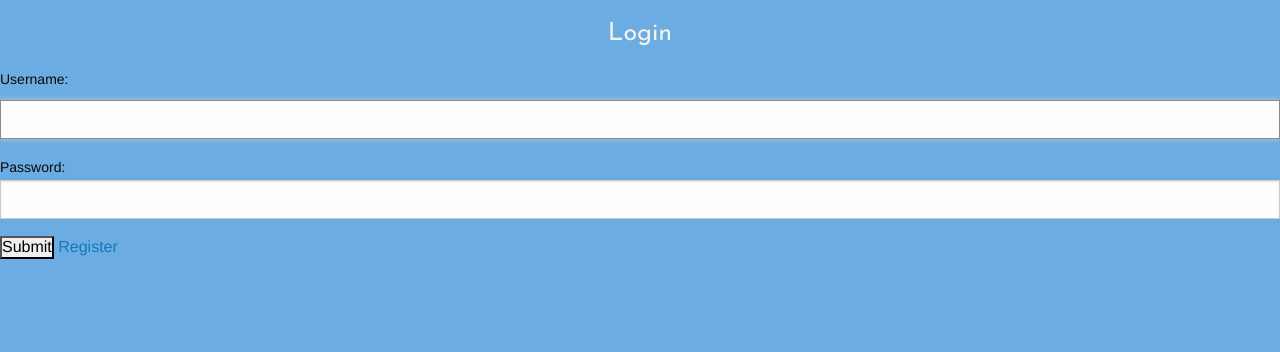
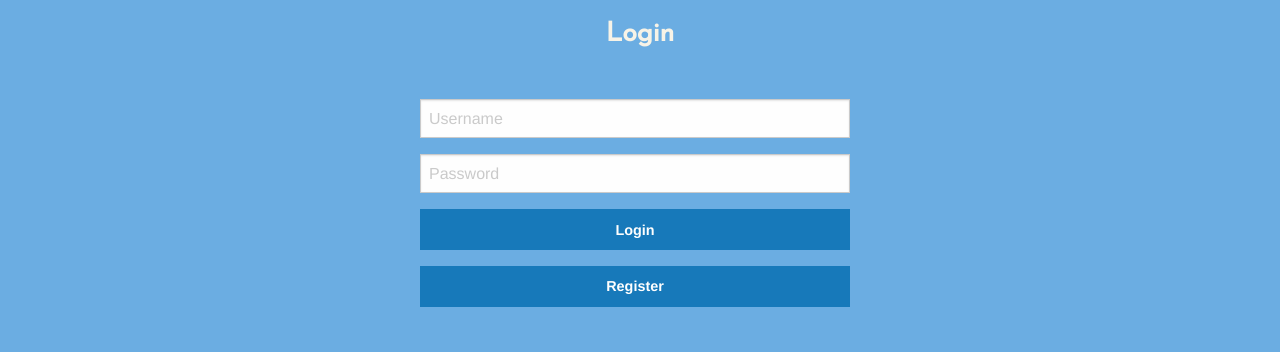
Before and after one commit to lrondenet/bettertogether, a Django app: page /login/?next=/dashboard/ in a window 1280 px wide. Shown: the top 352 px of the page. Run offline with Django 3.2, Linux system fonts and the light colour scheme; some libraries are stand-ins or nearby versions.

Commit message:
Assignment 5 Submission

```diff
--- a/mysite/myapp/forms.py
+++ b/mysite/myapp/forms.py
@@ -3,12 +3,14 @@ from django.core.validators import validate_slug
 from django.contrib.auth.forms import UserCreationForm
 from django.contrib.auth.models import User
 
+from django.contrib.auth.forms import AuthenticationForm
+
 # User Registration Form
 class RegistrationForm(UserCreationForm):
     username = forms.CharField(max_length=100, widget=forms.TextInput(attrs={"placeholder": "Username"}))
     email = forms.EmailField(label = "Email", widget=forms.TextInput(attrs={"placeholder": "Email"}), required=True)
-    password1 = forms.CharField(max_length=100, widget=forms.TextInput(attrs={"placeholder": "Password"}))
-    password2 = forms.CharField(max_length=100, widget=forms.TextInput(attrs={"placeholder": "Password Confirmation"}))
+    password1 = forms.CharField(max_length=100, widget=forms.PasswordInput(attrs={"placeholder": "Password"}))
+    password2 = forms.CharField(max_length=100, widget=forms.PasswordInput(attrs={"placeholder": "Password Confirmation"}))
 
     class Meta:
         model = User
@@ -21,6 +23,13 @@ class RegistrationForm(UserCreationForm):
             user.save()
         return user
 
+class LoginForm(AuthenticationForm):
+    username = forms.CharField(widget=forms.TextInput(attrs={"placeholder":"Username"}))
+    password = forms.CharField(widget=forms.PasswordInput(attrs={"placeholder": "Password"}))
+
+
+
+
 # Create Whiteboard Form
 class WhiteboardForm(UserCreationForm):
     subject = forms.CharField(label='Subject', max_length=30)
--- a/mysite/myapp/static/css/app.css
+++ b/mysite/myapp/static/css/app.css
@@ -160,13 +160,8 @@ img {
 .container {
     font-family: 'Josefin Sans', sans-serif;
     color: rgb(247, 243, 231);
+    width: 100%;
     display: inline-block;
-    align-items: center;
-    padding: 50px;
-}
-
-.container p {
-    width:430px;
 }
 
 .container h4 {
@@ -181,3 +176,44 @@ button {
     font-weight: bold;
     width:430px;
 }
+
+.container p {
+    width:430px;
+}
+
+.form {
+    display: block;
+    margin-left: auto;
+    margin-right: auto;
+    width: 500px;
+    padding: 30px;
+}
+
+.loginpage h4 {
+    font-family: 'Josefin Sans', sans-serif;
+    font-weight: bold;
+    margin: 1rem;
+    font-size: 20pt;
+    text-align: center;
+}
+
+.login p {
+    width:430px;
+}
+
+.dashboard li {
+    list-style: none;
+    display: inline-block;
+    height: 42px;
+    padding: 12px;
+}
+
+.form a {
+    font-weight: bold;
+    width:430px;
+}
+
+.form .button {
+    font-weight: bold;
+    width:430px;
+}
--- a/mysite/myapp/templates/index.html
+++ b/mysite/myapp/templates/index.html
@@ -1,5 +1,4 @@
 {% extends "base.html" %}
-{% load static %}
 
 {% block content %}
 {% load static %}
--- a/mysite/myapp/templates/registration/login.html
+++ b/mysite/myapp/templates/registration/login.html
@@ -3,18 +3,18 @@
 {% block content %}
 <div class="loginpage">
   <form action="/login/" method="post">
-    <h4>Login</h4>
-      {% csrf_token %}
       <div class="login">
+        <h4>Login</h4>
+        {% csrf_token %}
         {{ form.errors }}
-        <h1>{{ form.username.label_tag }}</h1>
-        {{ form.username }}
-        {{ form.password.label_tag }}
-        {{ form.password }}
+        <div class="form">
+          <p>{{ form.username }}</p>
+          <p>{{ form.password }}</p>
+          <input class="button" type="submit" value="Login"/>
+          <a href="/register/" class="button">Register</a>
+          <input type="hidden" name="next" value="{{ request.GET.next }}"/>
+        </div>
       </div>
-      <input type="submit"/>
-        <a href="/register/">Register</a>
-      <input type="hidden" name="next" value="{{ request.GET.next }}" />
       <!-- <button type="button" class="button">Submit</button> -->
   </form>
 </div>
--- a/mysite/myapp/templates/registration/register.html
+++ b/mysite/myapp/templates/registration/register.html
@@ -1,16 +1,20 @@
 {% extends "base.html" %}
 
 {% block content %}
-  <form class="form" action="/register/" method="post">
+<body>
+  <form action="/register/" method="post">
     <div class="container">
       <h4>Create an Account</h4>
       {% csrf_token %}
       {{ registration_form.errors }}
+      <div class="form">
         <p>{{registration_form.username }}</p>
         <p>{{ registration_form.email }}</p>
         <p>{{ registration_form.password1 }}</p>
         <p>{{ registration_form.password2 }}</p>
         <button class="button">Register</button>
       </div>
+    </div>
   </form>
+</body>
 {% endblock %}
--- a/mysite/myapp/urls.py
+++ b/mysite/myapp/urls.py
@@ -1,5 +1,6 @@
 from django.urls import path, include
 from django.contrib.auth import views as auth_views
+from .forms import LoginForm
 
 from django.conf.urls import url
 from . import views
@@ -8,8 +9,7 @@ from . import views
 urlpatterns = [
     path('', views.index),
     path('register/', views.register),
-    path('login/', auth_views.LoginView.as_view()),
-    path('logout/', views.logout_view),
+    path('login/', auth_views.LoginView.as_view(template_name='registration/login.html', authentication_form=LoginForm)),
     path('newwhiteboard/', views.create_whiteboard),
     path('dashboard/', views.dashboard),
 ]
--- a/mysite/myapp/views.py
+++ b/mysite/myapp/views.py
@@ -27,6 +27,7 @@ def register(request):
         "registration_form":RF_instance,
     }
     return render(request,"registration/register.html",context = context)
+
 
 # New Whiteboard View
 def create_whiteboard(request):
--- a/mysite/mysite/urls.py
+++ b/mysite/mysite/urls.py
@@ -18,9 +18,16 @@ from django.urls import path, include
 from django.conf.urls import url
 from django.conf.urls import include
 
+from django.contrib.auth import views as auth_views
+from myapp.forms import LoginForm
+
+
+
 urlpatterns = [
     path('admin/', admin.site.urls),
+    path('accounts/login/', auth_views.LoginView.as_view(template_name='registration/login.html', authentication_form=LoginForm)),
     path('accounts/', include('django.contrib.auth.urls')),
     path('', include('myapp.urls')),
     path('chat/', include('chat.urls')),
+
 ]
```
Also changed, not shown: mysite/myapp/templates/whiteboard/dashboard.html (+19 -2 lines). Lines whose indentation alone changed are shown as unchanged.
